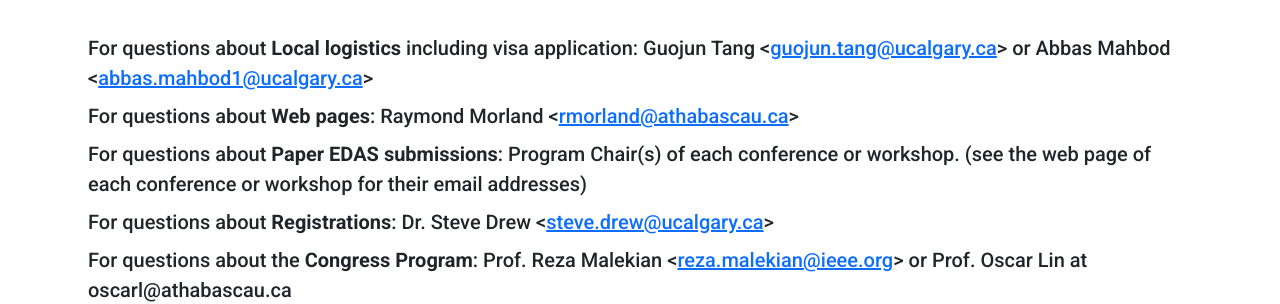
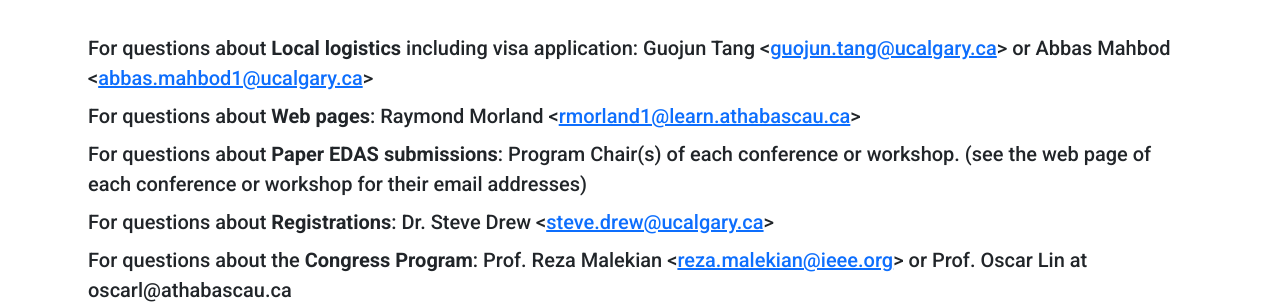
Before and after one commit to IEEE-SWC-2025/IEEE-SWC-2025.github.io, a Jekyll site: the page built from contact/index.html, in a window 1280 px wide and 900 px high, scrolled down 493 px. Shown: the part 156-460 px from the top of the window. Built offline with Jekyll 4.4.1, drawn with Linux system fonts in a browser that asks for light colours.

Commit message:
Updated Raymond's contact email

```diff
--- a/contact/index.html
+++ b/contact/index.html
@@ -35,23 +35,22 @@
       <ul class="fs-5 list-unstyled">
         <li class="mb-2">
           For questions about <strong>Local logistics</strong> including visa
-          application: Guojun Tang &lt;<a href="mailto:guojun.tang@ucalgary.ca">guojun.tang@ucalgary.ca</a
-          >&gt;
-         or Abbas Mahbod &lt;<a
-            href="mailto:abbas.mahbod1@ucalgary.ca"
+          application: Guojun Tang &lt;<a href="mailto:guojun.tang@ucalgary.ca"
+            >guojun.tang@ucalgary.ca</a
+          >&gt; or Abbas Mahbod &lt;<a href="mailto:abbas.mahbod1@ucalgary.ca"
             >abbas.mahbod1@ucalgary.ca</a
           >&gt;
         </li>
         <li class="mb-2">
           For questions about <strong>Web pages</strong>: Raymond Morland &lt;<a
             href="mailto:rmorland@athabascau.ca"
-            >rmorland@athabascau.ca</a
+            >rmorland1@learn.athabascau.ca</a
           >&gt;
         </li>
         <li class="mb-2">
           For questions about <strong>Paper EDAS submissions</strong>: Program
-          Chair(s) of each conference or workshop. (see the web page of each conference or workshop for their email addresses)
-
+          Chair(s) of each conference or workshop. (see the web page of each
+          conference or workshop for their email addresses)
         </li>
         <li class="mb-2">
           For questions about <strong>Registrations</strong>: Dr. Steve Drew
```
Also changed, not shown: other parts of contact/index.html (+2 -6 lines).
